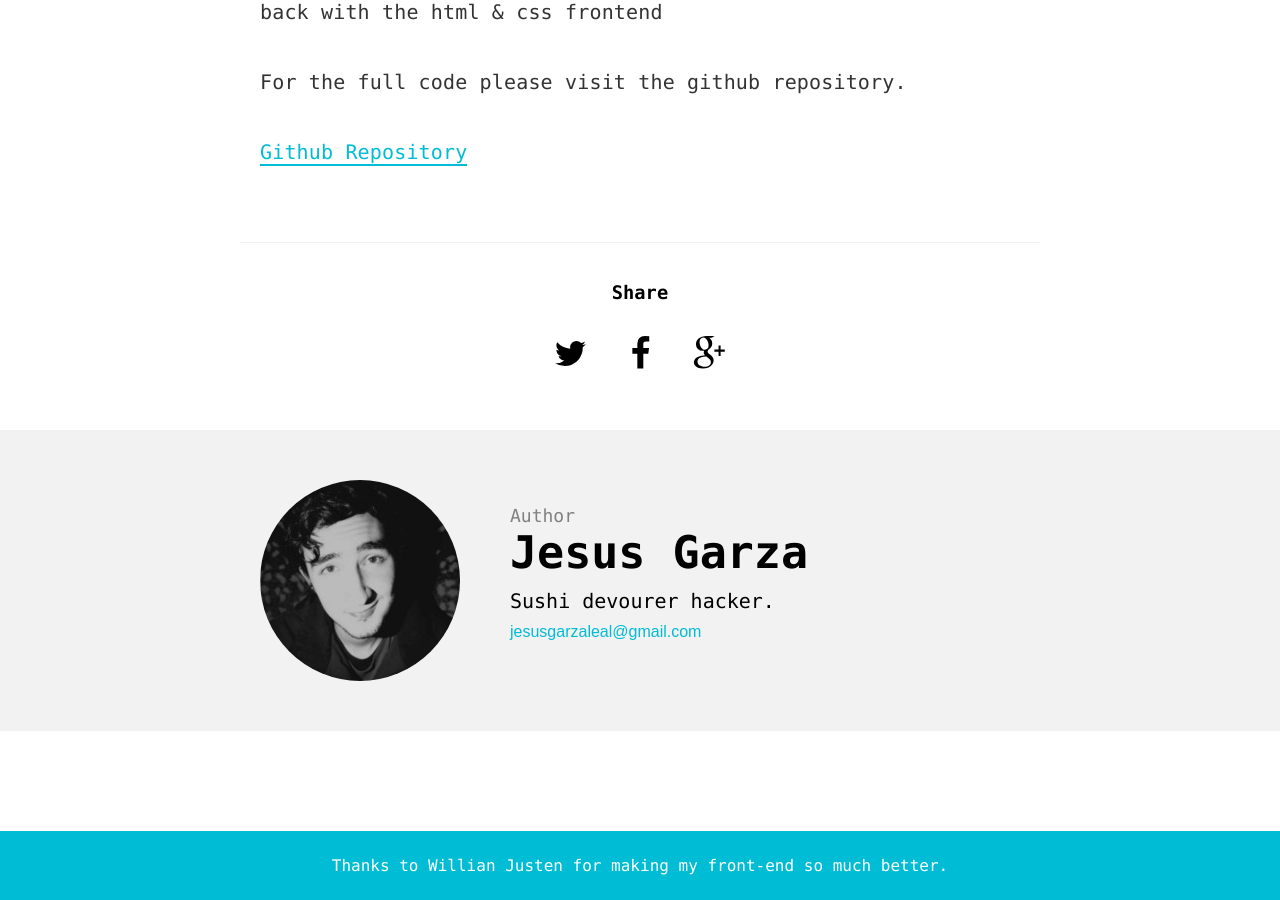
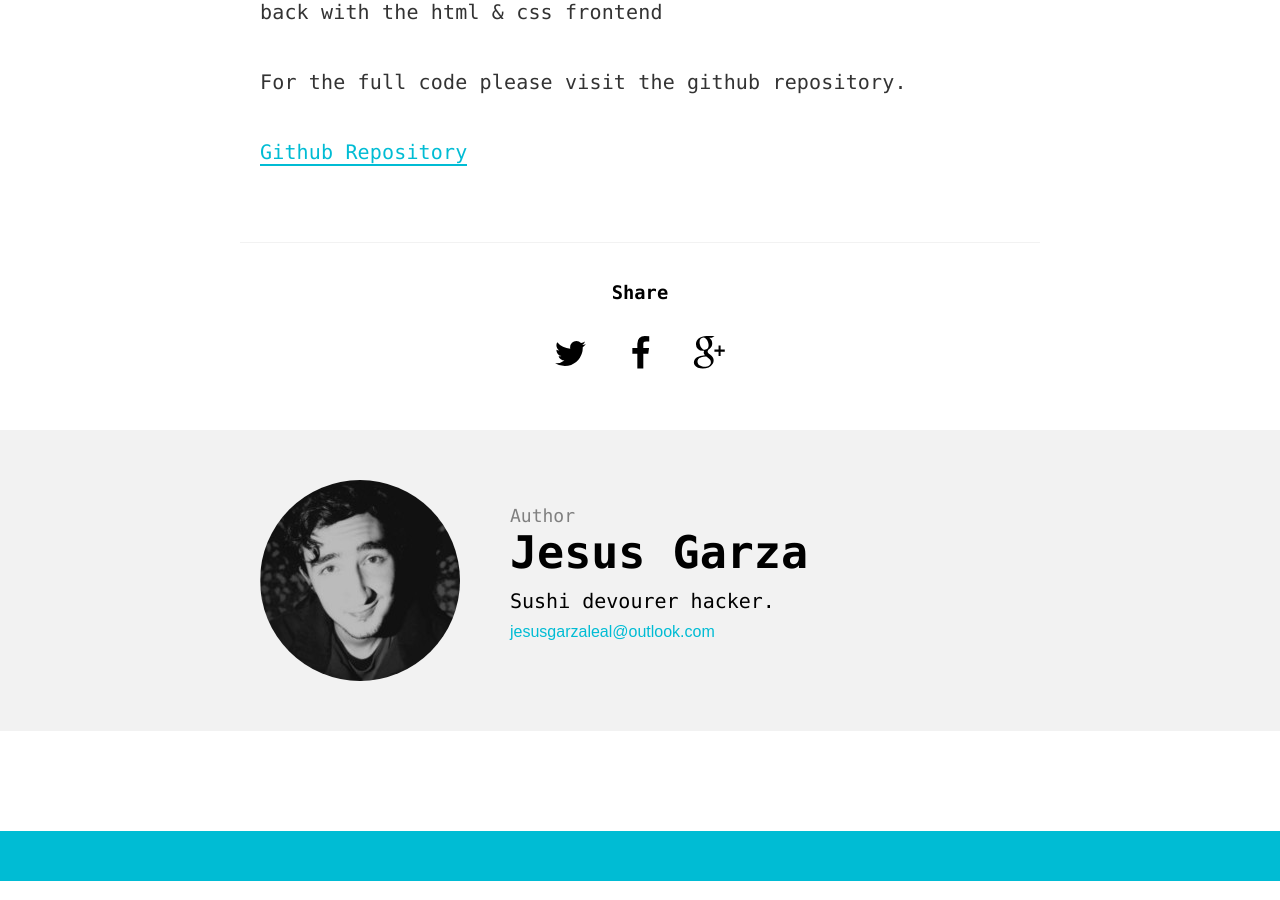
Before and after one commit to chamoysvoice/chamoysvoice.github.io, a Jekyll site: the page built from _posts/2015-10-15-how-to-make-a-javascript-countdown.md, in a window 1280 px wide and 900 px high, scrolled down 3822 px. Built offline with Jekyll 4.4.1, drawn with Linux system fonts in a browser that asks for light colours; some web fonts are replaced.

Commit message:
cleaned footer and changed email to outlook

```diff
--- a/_config.yml
+++ b/_config.yml
@@ -7,7 +7,7 @@ url: "http://chamoysvoice.github.io/"
 username: Jesus Garza
 user_description: Sushi devourer hacker.
 user_title: "Hacker, Web Developer & Algorithm Maniac"
-email: jesusgarzaleal@gmail.com
+email: jesusgarzaleal@outlook.com
 twitter_username: chamoysvoice
 github_username:  chamoysvoice
 gplus_username: ChamoyDonnie
--- a/_includes/footer.html
+++ b/_includes/footer.html
@@ -1,4 +1,3 @@
 <footer>
-    <p>Thanks to <a href="https://github.com/willianjusten/will-jekyll-template">Willian Justen</a> for making my front-end so much better.
 </footer>
 <script src="{{ "/assets/js/main.js" | prepend: site.baseurl }}"></script>
```
